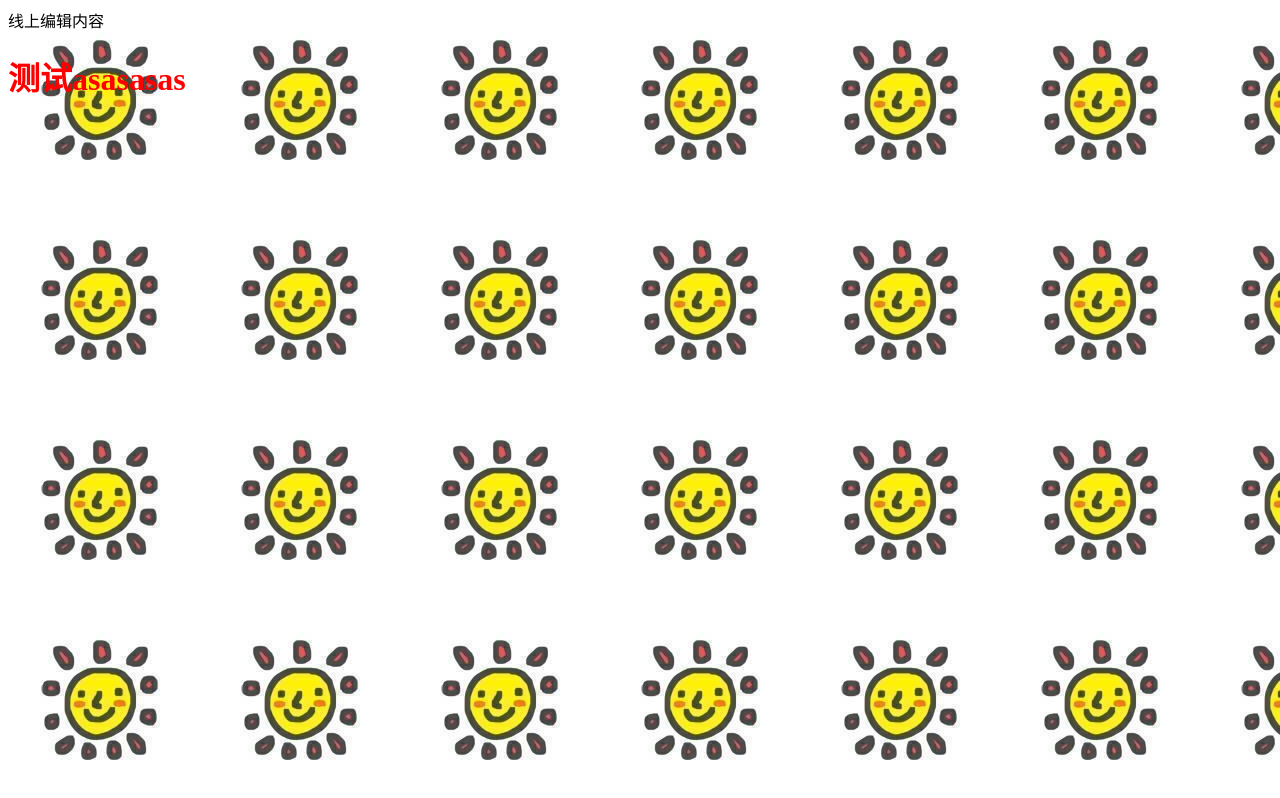
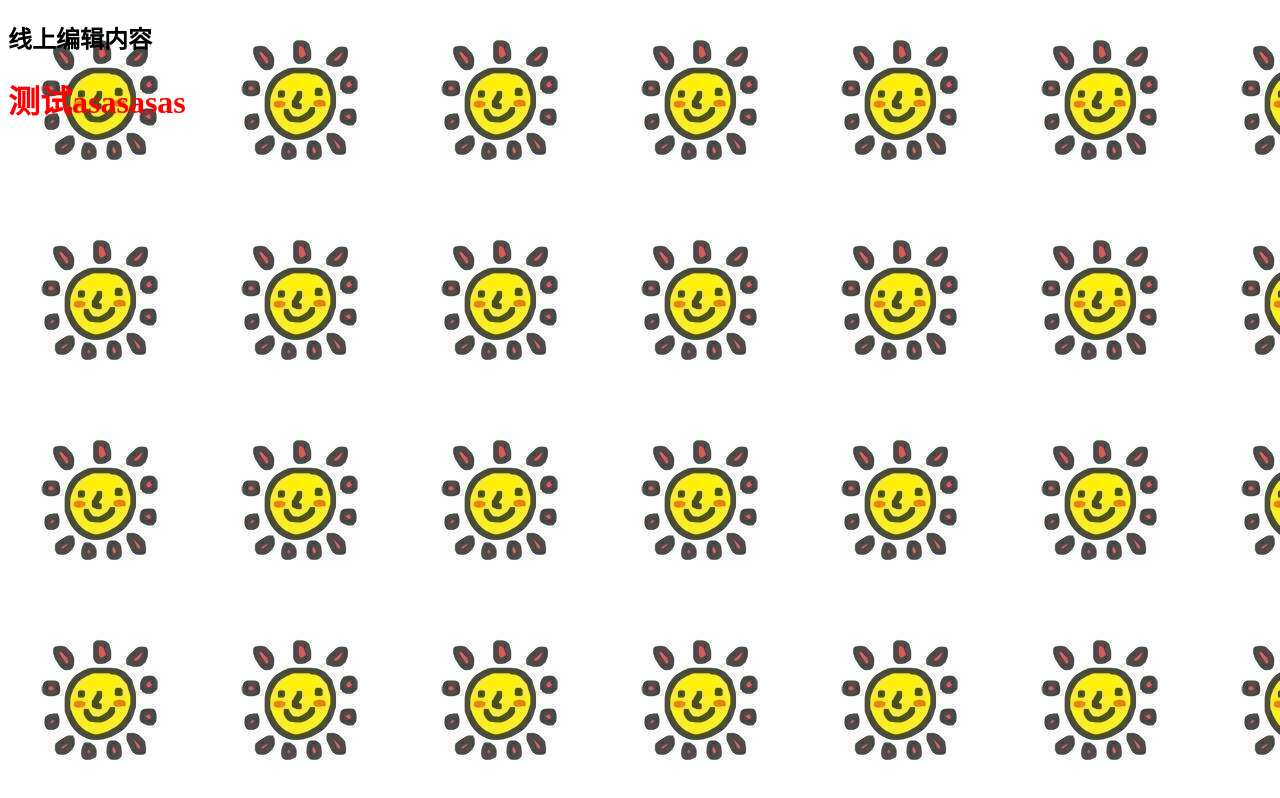
Before and after one commit to ly721/git-demo, a website: page index.html in a window 1280 px wide. Drawn offline with Linux system fonts and the light colour scheme.

Commit message:
重试线上编辑

```diff
--- a/index.html
+++ b/index.html
@@ -10,7 +10,7 @@
 
 	<body>
 		<!-- 注释测试 -->
-线上编辑内容
+		<h2>线上编辑内容</h2>
 		<h1>测试asasasas</h1>
 		<script src="src/js/app.js"></script>
 		<script>
```
